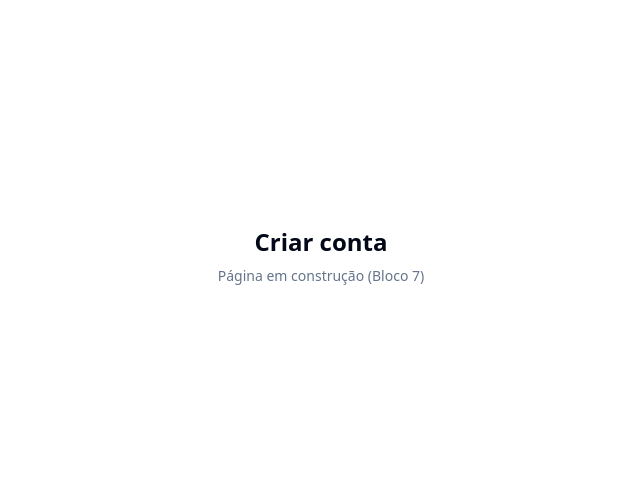
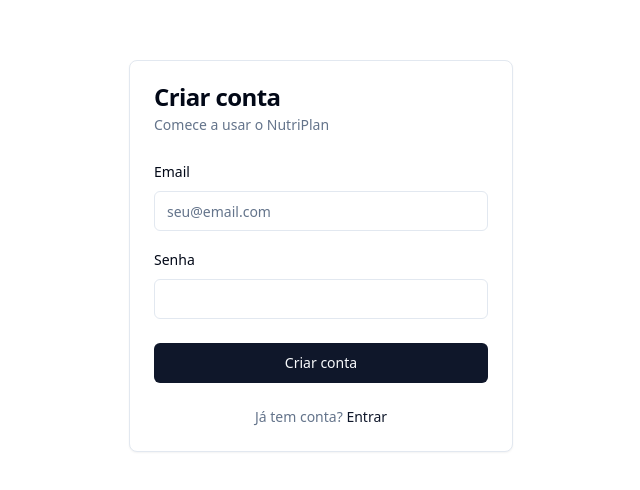
Before and after one commit to ricardoeid/nutriplan-v2, a React (Vite) app: page /signup in a window 1280 px wide. Shown: the part 144-634 px from the top of the page, without its empty margins (319-959 px from the left). Built offline with nearby package versions, Linux system fonts and the light colour scheme; no server answers.

Commit message:
feat: signup page with rhf + zod + supabase auth

```diff
--- a/src/features/auth/routes/signup.tsx
+++ b/src/features/auth/routes/signup.tsx
@@ -1,12 +1,128 @@
+import { useState } from "react"
+import { Link } from "react-router-dom"
+import { useForm } from "react-hook-form"
+import { zodResolver } from "@hookform/resolvers/zod"
+import { z } from "zod"
+import { toast } from "sonner"
+
+import { supabase } from "@/lib/supabase"
+import { Button } from "@/components/ui/button"
+import {
+  Card,
+  CardContent,
+  CardDescription,
+  CardHeader,
+  CardTitle,
+} from "@/components/ui/card"
+import {
+  Form,
+  FormControl,
+  FormField,
+  FormItem,
+  FormLabel,
+  FormMessage,
+} from "@/components/ui/form"
+import { Input } from "@/components/ui/input"
+
+const signupSchema = z.object({
+  email: z.string().email("Email inválido"),
+  password: z.string().min(6, "Senha deve ter no mínimo 6 caracteres"),
+})
+
+type SignupFormValues = z.infer<typeof signupSchema>
+
 function SignupPage() {
+  const [submitting, setSubmitting] = useState(false)
+
+  const form = useForm<SignupFormValues>({
+    resolver: zodResolver(signupSchema),
+    defaultValues: {
+      email: "",
+      password: "",
+    },
+  })
+
+  const onSubmit = async (values: SignupFormValues) => {
+    setSubmitting(true)
+    const { error } = await supabase.auth.signUp({
+      email: values.email,
+      password: values.password,
+    })
+    setSubmitting(false)
+
+    if (error) {
+      toast.error(error.message)
+      return
+    }
+
+    toast.success("Conta criada com sucesso")
+    // Redirect pro onboarding virá no Bloco 8 (AuthGuard)
+  }
+
   return (
     <div className="min-h-screen flex items-center justify-center p-8">
-      <div className="w-full max-w-sm text-center">
-        <h1 className="text-2xl font-semibold mb-2">Criar conta</h1>
-        <p className="text-muted-foreground text-sm">
-          Página em construção (Bloco 7)
-        </p>
-      </div>
+      <Card className="w-full max-w-sm">
+        <CardHeader>
+          <CardTitle>Criar conta</CardTitle>
+          <CardDescription>Comece a usar o NutriPlan</CardDescription>
+        </CardHeader>
+        <CardContent>
+          <Form {...form}>
+            <form
+              onSubmit={form.handleSubmit(onSubmit)}
+              className="flex flex-col gap-4"
+            >
+              <FormField
+                control={form.control}
+                name="email"
+                render={({ field }) => (
+                  <FormItem>
+                    <FormLabel>Email</FormLabel>
+                    <FormControl>
+                      <Input
+                        type="email"
+                        autoComplete="email"
+                        placeholder="seu@email.com"
+                        {...field}
+                      />
+                    </FormControl>
+                    <FormMessage />
+                  </FormItem>
+                )}
+              />
+              <FormField
+                control={form.control}
+                name="password"
+                render={({ field }) => (
+                  <FormItem>
+                    <FormLabel>Senha</FormLabel>
+                    <FormControl>
+                      <Input
+                        type="password"
+                        autoComplete="new-password"
+                        {...field}
+                      />
+                    </FormControl>
+                    <FormMessage />
+                  </FormItem>
+                )}
+              />
+              <Button type="submit" disabled={submitting} className="mt-2">
+                {submitting ? "Criando conta..." : "Criar conta"}
+              </Button>
+            </form>
+          </Form>
+          <p className="text-sm text-muted-foreground text-center mt-6">
+            Já tem conta?{" "}
+            <Link
+              to="/login"
+              className="text-primary underline-offset-4 hover:underline"
+            >
+              Entrar
+            </Link>
+          </p>
+        </CardContent>
+      </Card>
     </div>
   )
 }
```
